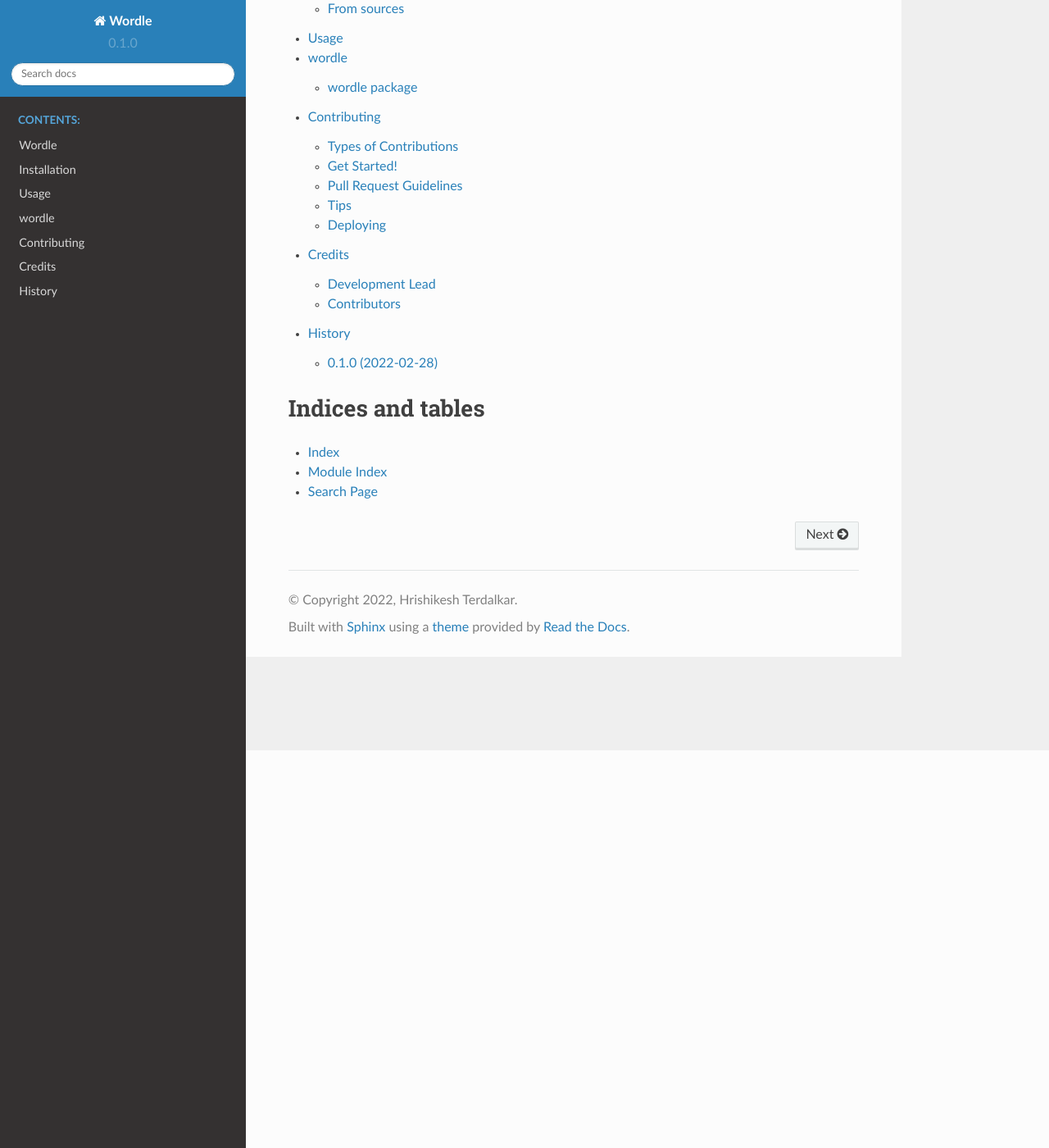
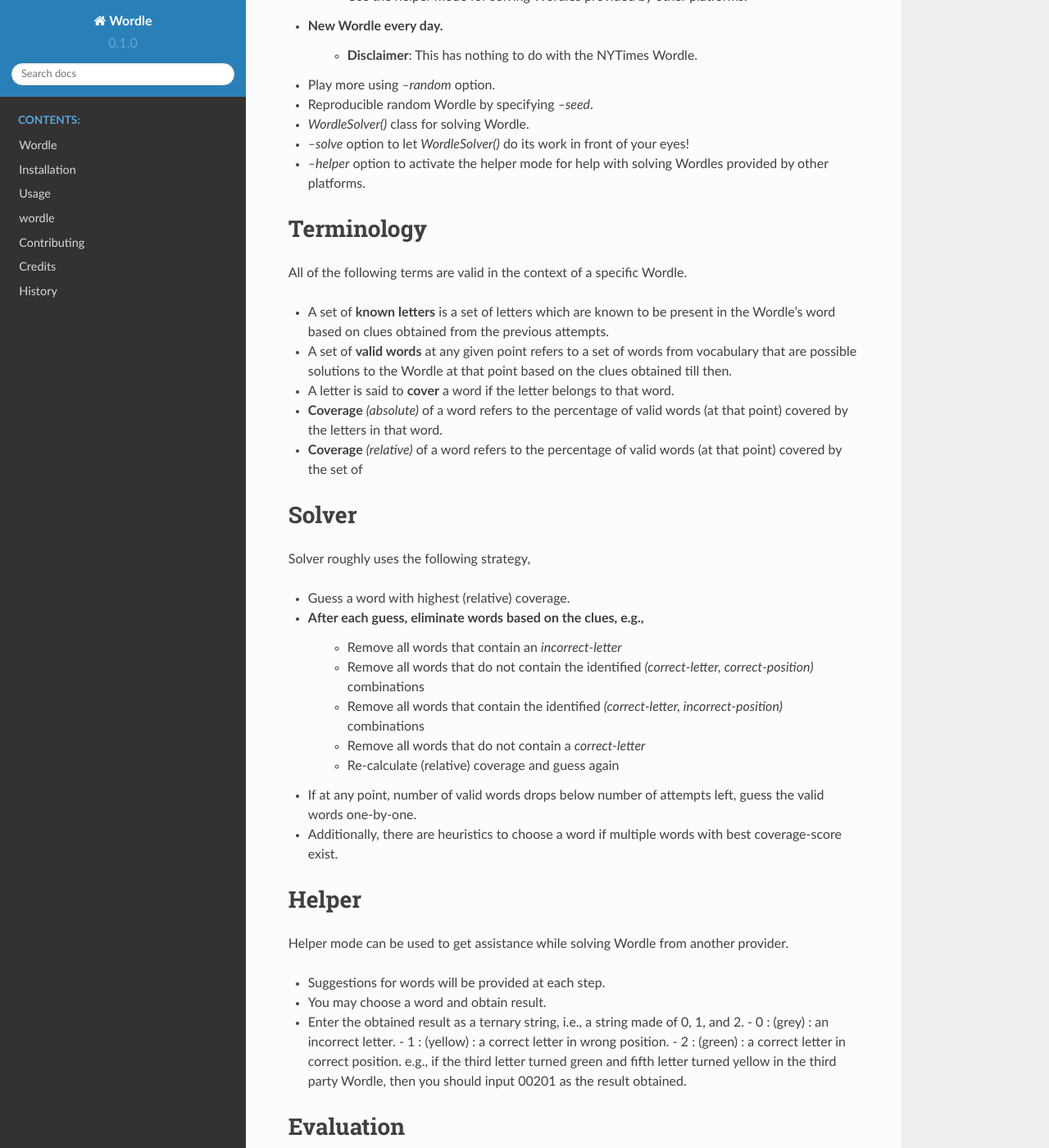
Before and after one commit to hrishikeshrt/python-wordle, a Sphinx documentation site: the page built from docs/index.rst, in a window 1280 px wide and 1400 px high, scrolled down 485 px. Shown: the whole window at 82% size. Built offline with Sphinx 7.4.7 and the Read the Docs theme 2.0.0, drawn with Linux system fonts in a browser that asks for light colours; some of the changed text lies outside the part shown.

Commit message:
docs: update

```diff
--- a/docs/index.rst
+++ b/docs/index.rst
@@ -1,5 +1,109 @@
 Welcome to Wordle's documentation!
 ==================================
+
+.. image:: https://img.shields.io/pypi/v/python_wordle?color=success
+        :target: https://pypi.python.org/pypi/python_wordle
+
+.. image:: https://readthedocs.org/projects/python-wordle/badge/?version=latest
+        :target: https://python-wordle.readthedocs.io/en/latest/?version=latest
+        :alt: Documentation Status
+
+.. image:: https://img.shields.io/pypi/pyversions/python_wordle
+        :target: https://pypi.python.org/pypi/python_wordle
+        :alt: Python Version Support
+
+.. image:: https://img.shields.io/github/issues/hrishikeshrt/python-wordle
+        :target: https://github.com/hrishikeshrt/python-wordle/issues
+        :alt: GitHub Issues
+
+.. image:: https://img.shields.io/github/followers/hrishikeshrt?style=social
+        :target: https://github.com/hrishikeshrt
+        :alt: GitHub Followers
+
+.. image:: https://img.shields.io/twitter/follow/hrishikeshrt?style=social
+        :target: https://twitter.com/hrishikeshrt
+        :alt: Twitter Followers
+
+
+Wordle -- Game, Solver and Helper!
+
+
+* Free software: GNU General Public License v3
+* Documentation: https://python-wordle.readthedocs.io.
+
+Features
+========
+
+* Comprehensive CLI Application
+    * Play Wordle in your terminal!
+    * Let the solver play it out for you!
+    * Use the helper mode for solving Wordles provided by other platforms!
+* New Wordle every day.
+    * **Disclaimer**: This has nothing to do with the NYTimes Wordle.
+* Play more using `--random` option.
+* Reproducible random Wordle by specifying `--seed`.
+* `WordleSolver()` class for solving Wordle.
+* `--solve` option to let `WordleSolver()` do its work in front of your eyes!
+* `--helper` option to activate the helper mode for help with solving Wordles provided by other platforms.
+
+Terminology
+===========
+
+All of the following terms are valid in the context of a specific Wordle.
+
+* A set of **known letters** is a set of letters which are known to be present in the Wordle's word based on clues obtained from the previous attempts.
+* A set of **valid words** at any given point refers to a set of words from vocabulary that are possible solutions to the Wordle at that point based on the clues obtained till then.
+* A letter is said to **cover** a word if the letter belongs to that word.
+* **Coverage** *(absolute)* of a word refers to the percentage of valid words (at that point) covered by the letters in that word.
+* **Coverage** *(relative)* of a word refers to the percentage of valid words (at that point) covered by the set of
+
+Solver
+======
+
+Solver roughly uses the following strategy,
+
+* Guess a word with highest (relative) coverage.
+* After each guess, eliminate words based on the clues, e.g.,
+    * Remove all words that contain an `incorrect-letter`
+    * Remove all words that do not contain the identified `(correct-letter, correct-position)` combinations
+    * Remove all words that contain the identified `(correct-letter, incorrect-position)` combinations
+    * Remove all words that do not contain a `correct-letter`
+    * Re-calculate (relative) coverage and guess again
+* If at any point, number of valid words drops below number of attempts left, guess the valid words one-by-one.
+* Additionally, there are heuristics to choose a word if multiple words with best coverage-score exist.
+
+Helper
+======
+
+Helper mode can be used to get assistance while solving Wordle from another provider.
+
+* Suggestions for words will be provided at each step.
+* You may choose a word and obtain result.
+* Enter the obtained result as a ternary string,
+  i.e., a string made of 0, 1, and 2.
+  - 0 : (grey)   : an incorrect letter.
+  - 1 : (yellow) : a correct letter in wrong position.
+  - 2 : (green)  : a correct letter in correct position.
+  e.g., if the third letter turned green and fifth letter turned yellow in the third party Wordle, then you should input 00201 as the result obtained.
+
+Evaluation
+==========
+
+WordleSolver has been evaluated on the entire vocabulary.
+
+Setup
+-----
+
+* Word Size: 5
+* Vocabulary Size: 15918
+* Maximum Attempts: 6
+
+Performance
+-----------
+
+* Success Count: 15446
+* Success Rate: 97.03 %
+* Average Attempts: 4.58
 
 .. toctree::
    :maxdepth: 2
```
Also changed, not shown: README.rst (+30 -30 lines).
